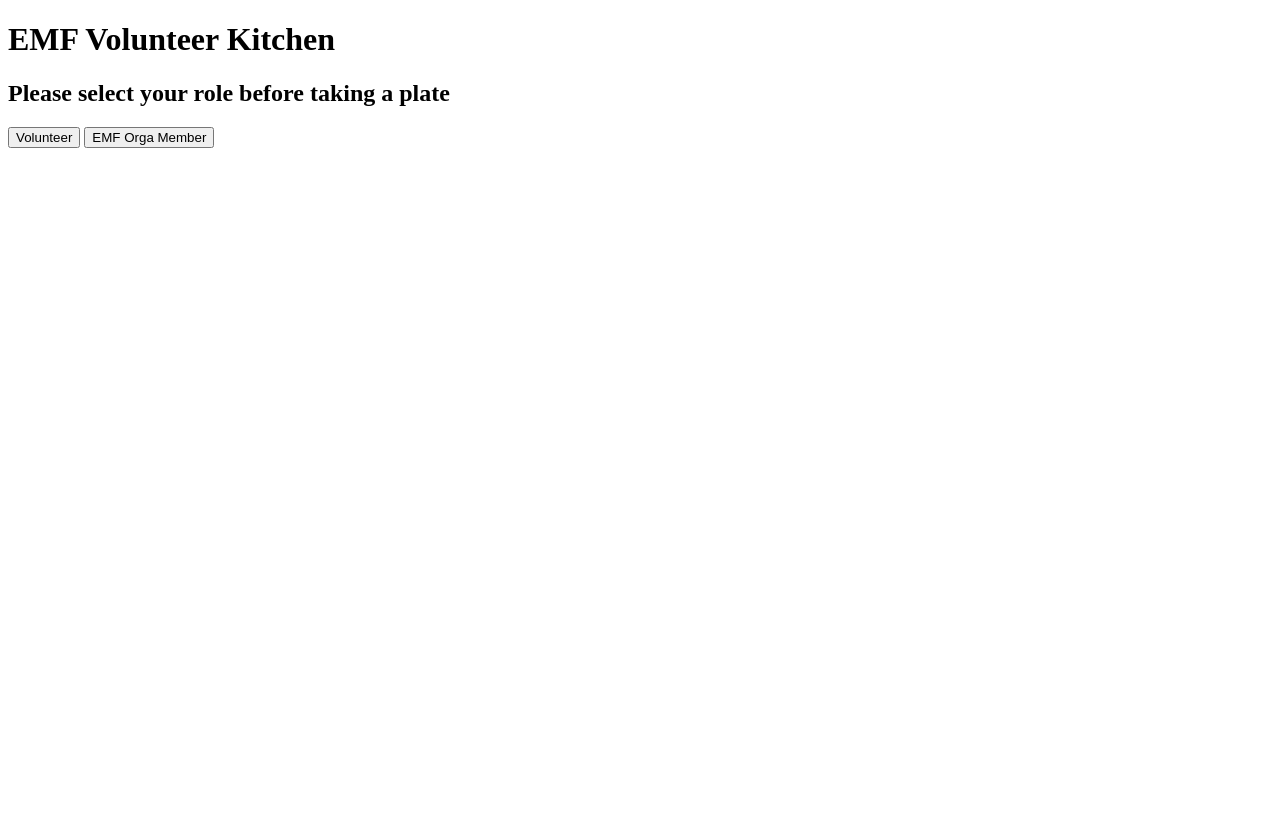
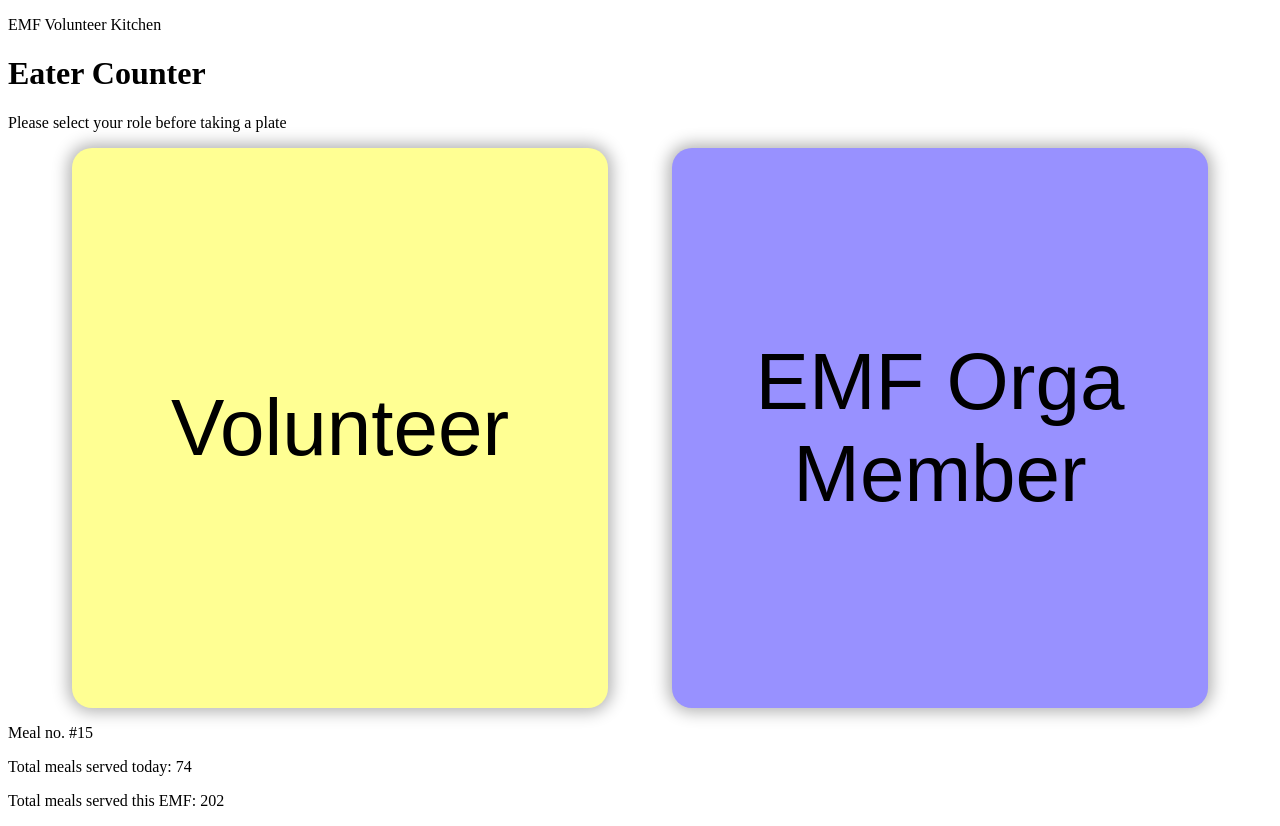
Before and after one commit to paullessing/emfkitchen-tracker, a SvelteKit app: page / in a window 1280 px wide. Before the commit the page ends 800 px from the top, so only its background shows below. Built offline with nearby package versions, Linux system fonts and the light colour scheme.

Commit message:
Improve styles

```diff
--- a/package.json
+++ b/package.json
@@ -23,6 +23,7 @@
 		"eslint-plugin-svelte": "^2.35.1",
 		"prettier": "^3.1.1",
 		"prettier-plugin-svelte": "^3.1.2",
+		"sass": "^1.72.0",
 		"svelte": "^4.2.7",
 		"svelte-check": "^3.6.0",
 		"tslib": "^2.4.1",
--- a/src/routes/+page.svelte
+++ b/src/routes/+page.svelte
@@ -15,27 +15,80 @@
 	$: activeReminder = reminders[showReminder];
 
 	const onClickType = (value: ReminderType) => async () => {
+		showReminder = value;
+
 		if (value === 'none') {
 			return;
 		}
 
-		showReminder = value;
-
-		console.log('about to add', value);
+		// console.log('about to add', value);
 		await db.addEntry(new Date(), value);
-		console.log('done adding');
+		// console.log('done adding');
 
 		setTimeout(() => {
 			showReminder = 'none';
 		}, 5000);
 	};
+
+	let mealsThisSeating = Math.floor(Math.random() * 200);
+	let mealsToday = mealsThisSeating + Math.floor(Math.random() * 400);
+	let mealsTotal = mealsToday + Math.floor(Math.random() * 1000);
 </script>
 
-<h1>EMF Volunteer Kitchen</h1>
-<h2>Please select your role before taking a plate</h2>
-<button on:click={onClickType('volunteer')}>Volunteer</button>
-<button on:click={onClickType('orga')}>EMF Orga Member</button>
+<p>EMF Volunteer Kitchen</p>
+<h1>Eater Counter</h1>
+<p>Please select your role before taking a plate</p>
+<div class="eater-selection">
+	<button
+		class="eater-selection__choice eater-selection__choice--volunteer"
+		on:click={onClickType('volunteer')}>Vo&shy;lun&shy;teer</button
+	>
+	<button
+		class="eater-selection__choice eater-selection__choice--orga"
+		on:click={onClickType('orga')}>EMF Orga Member</button
+	>
+</div>
+<p>Meal no. #{mealsThisSeating + 1}</p>
+<p>Total meals served today: {mealsToday}</p>
+<p>Total meals served this EMF: {mealsTotal}</p>
 
 {#if activeReminder}
 	<p class="reminder">Thank you!<br />{activeReminder}</p>
+	<p><button on:click={onClickType('none')}>Next Person</button></p>
 {/if}
+
+<style lang="scss">
+	.eater-selection {
+		display: flex;
+
+		$flex-gutter: 5vw;
+		padding: 0 ($flex-gutter * 0.5);
+
+		&__choice {
+			flex: 100% 1 1;
+			height: 70vh;
+			font-size: 10vh;
+			text-wrap: wrap;
+			word-wrap: break-word;
+			padding: 2rem;
+
+			border: 0;
+			box-shadow: 0 0 16px 4px rgba(0, 0, 0, 0.3);
+
+			border-radius: 20px;
+
+			margin: 0 ($flex-gutter * 0.5);
+
+			// &:not(:last-child) {
+			// 	margin-right: 10vw;
+			// }
+
+			&--volunteer {
+				background: #ffff93;
+			}
+			&--orga {
+				background: #9891ff;
+			}
+		}
+	}
+</style>
```
Also changed, not shown: 1 other file (tests, documents, lock files or other folders).
